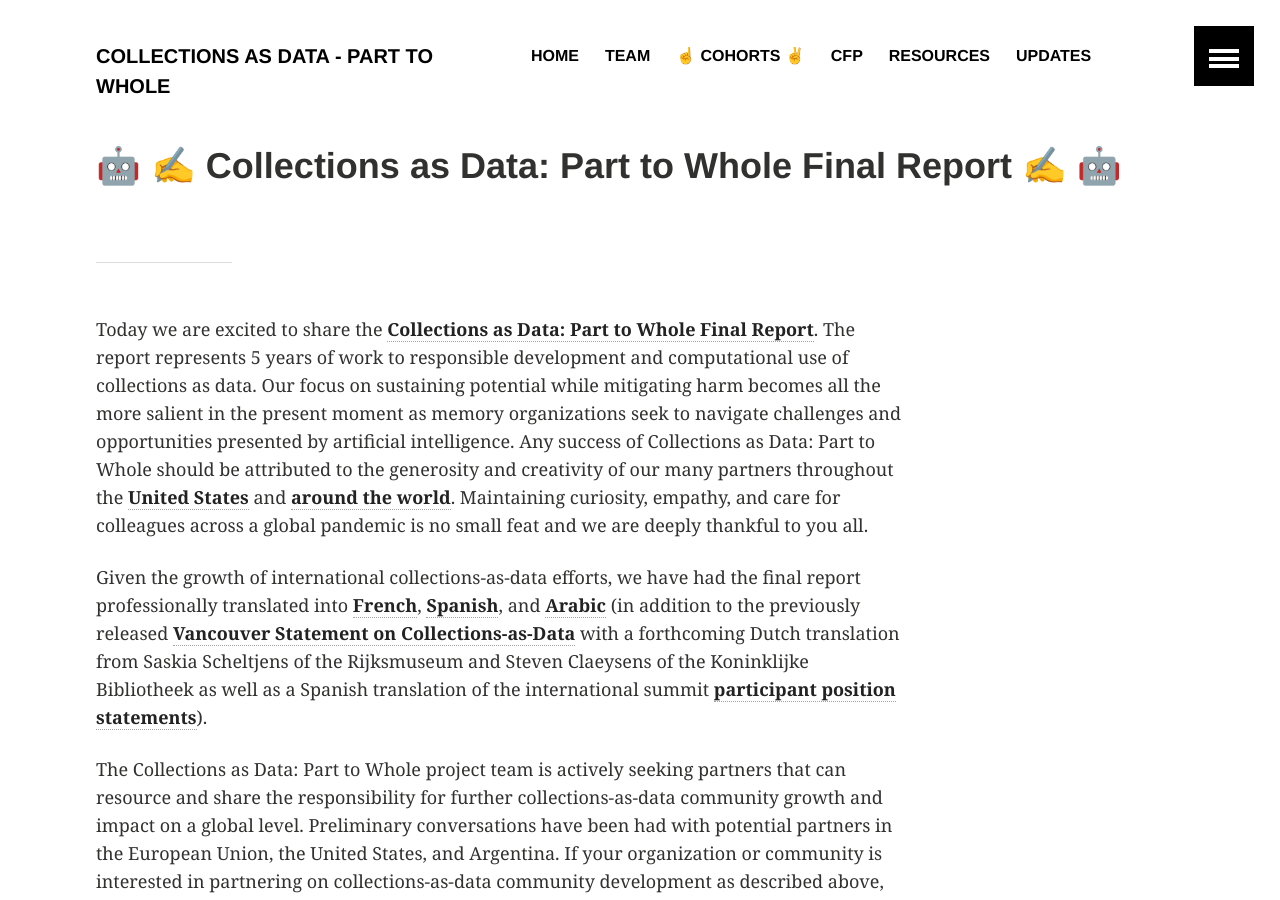
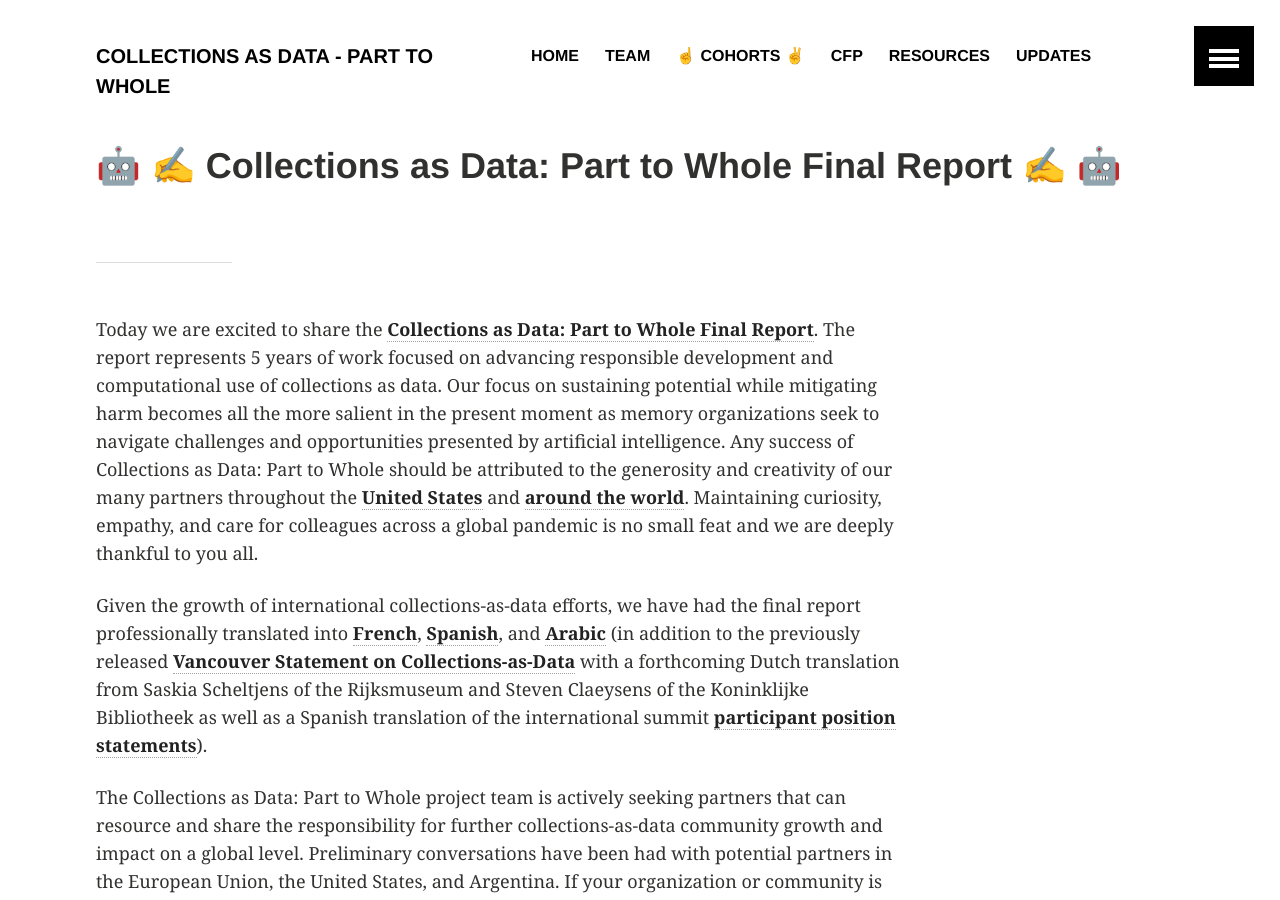
Before and after one commit to collectionsasdata/part2whole, a Jekyll site: the page built from _posts/2023-11-28-finalreport.markdown, in a window 1280 px wide and 900 px high. Built offline with Jekyll 4.4.1, drawn with Linux system fonts in a browser that asks for light colours.

Commit message:
Update 2023-11-28-finalreport.markdown

```diff
--- a/_posts/2023-11-28-finalreport.markdown
+++ b/_posts/2023-11-28-finalreport.markdown
@@ -6,7 +6,7 @@ teaser: "Collections as Data: Part to Whole Final Report"
 ---
 ---
 
-Today we are excited to share the [**Collections as Data: Part to Whole Final Report**](https://zenodo.org/records/10161976). The report represents 5 years of work to responsible development and computational use of collections as data. Our focus on sustaining potential while mitigating harm becomes all the more salient in the present moment as memory organizations seek to navigate  challenges and opportunities presented by artificial intelligence. Any success of Collections as Data: Part to Whole should be attributed to the generosity and creativity of our many partners throughout the [**United States**](https://collectionsasdata.github.io/part2whole/cohortone/) and [**around the world**](https://collectionsasdata.github.io/part2whole/recap/). Maintaining curiosity, empathy, and care for colleagues across a global pandemic is no small feat and we are deeply thankful to you all.
+Today we are excited to share the [**Collections as Data: Part to Whole Final Report**](https://zenodo.org/records/10161976). The report represents 5 years of work focused on advancing responsible development and computational use of collections as data. Our focus on sustaining potential while mitigating harm becomes all the more salient in the present moment as memory organizations seek to navigate  challenges and opportunities presented by artificial intelligence. Any success of Collections as Data: Part to Whole should be attributed to the generosity and creativity of our many partners throughout the [**United States**](https://collectionsasdata.github.io/part2whole/cohortone/) and [**around the world**](https://collectionsasdata.github.io/part2whole/recap/). Maintaining curiosity, empathy, and care for colleagues across a global pandemic is no small feat and we are deeply thankful to you all.
 
 Given the growth of international collections-as-data efforts, we have had the final report professionally translated into [**French**](https://zenodo.org/records/10211287), [**Spanish**](https://zenodo.org/records/10211449), and [**Arabic**](https://zenodo.org/records/10211463) (in addition to the previously released [**Vancouver Statement on Collections-as-Data**](https://zenodo.org/records/8342171) with a forthcoming Dutch translation from Saskia Scheltjens of the Rijksmuseum and Steven Claeysens of the Koninklijke Bibliotheek as well as a Spanish translation of the international summit [**participant position statements**](https://zenodo.org/records/7897735)).
 
```
